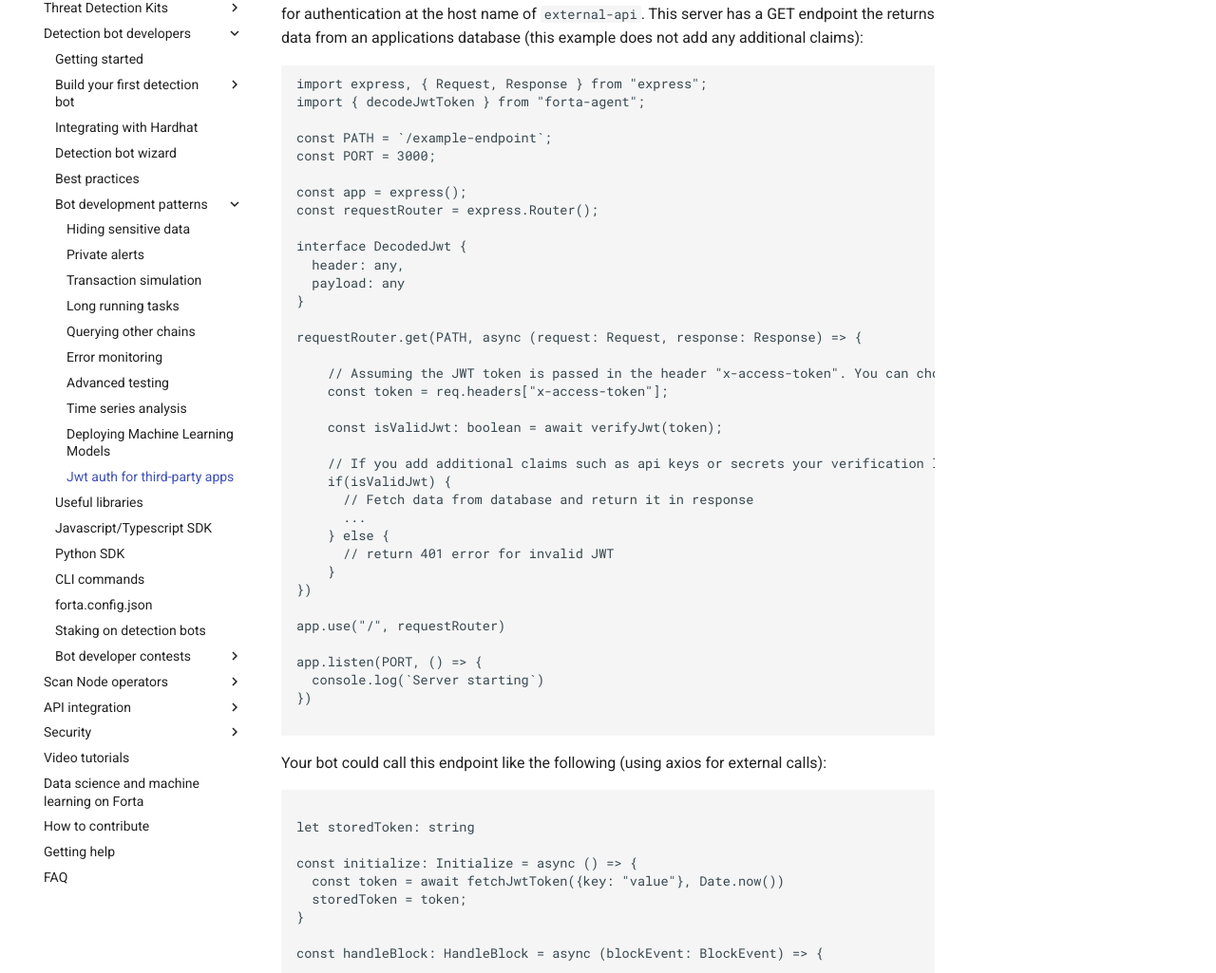
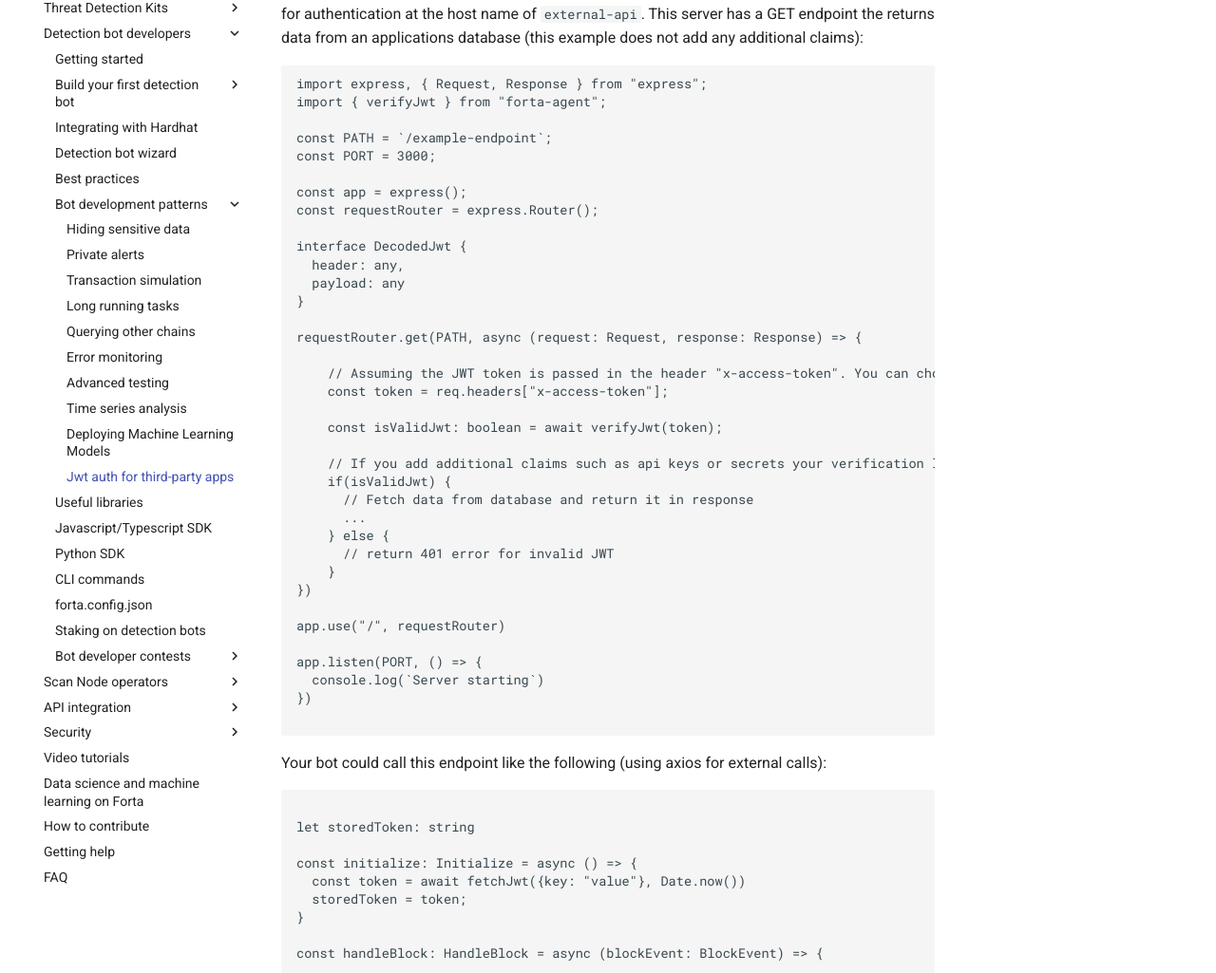
Before and after one commit to forta-network/docs, an MkDocs documentation site: the page built from docs/jwt-auth.md, in a window 1280 px wide and 1400 px high, scrolled down 1895 px. Shown: the part 181-1206 px from the top of the window at 95% size. Built offline with MkDocs 1.6.1 and Material for MkDocs 9.7.7, drawn with Linux system fonts in a browser that asks for light colours; some of the changed text lies outside the part shown.

Commit message:
Updating method names to match sdk

````diff
--- a/docs/jwt-auth.md
+++ b/docs/jwt-auth.md
@@ -19,8 +19,8 @@
 ``` typescript
 
 const initialize: Initialize = async () => {
-  const token = await fetchJwtToken()
-  const decodedTokenData = decodeJwtToken(token)
+  const token = await fetchJwt()
+  const decodedTokenData = decodeJwt(token)
 
   ...
 }
@@ -51,8 +51,8 @@
 
 ``` typescript
 const initialize: Initialize = async () => {
-  const token = await fetchJwtToken({key: "value"}, Date.now())
-  const decodedTokenData = decodeJwtToken(token)
+  const token = await fetchJwt({key: "value"}, Date.now())
+  const decodedTokenData = decodeJwt(token)
 
   ...
 }
@@ -88,7 +88,7 @@
 
 ``` typescript
 import express, { Request, Response } from "express";
-import { decodeJwtToken } from "forta-agent";
+import { verifyJwt } from "forta-agent";
 
 const PATH = `/example-endpoint`;
 const PORT = 3000;
@@ -132,7 +132,7 @@
 let storedToken: string
 
 const initialize: Initialize = async () => {
-  const token = await fetchJwtToken({key: "value"}, Date.now())
+  const token = await fetchJwt({key: "value"}, Date.now())
   storedToken = token;
 }
 
````
Also changed, not shown: other parts of docs/jwt-auth.md (+4 -4 lines), docs/sdk.md (+1 -3 lines).
